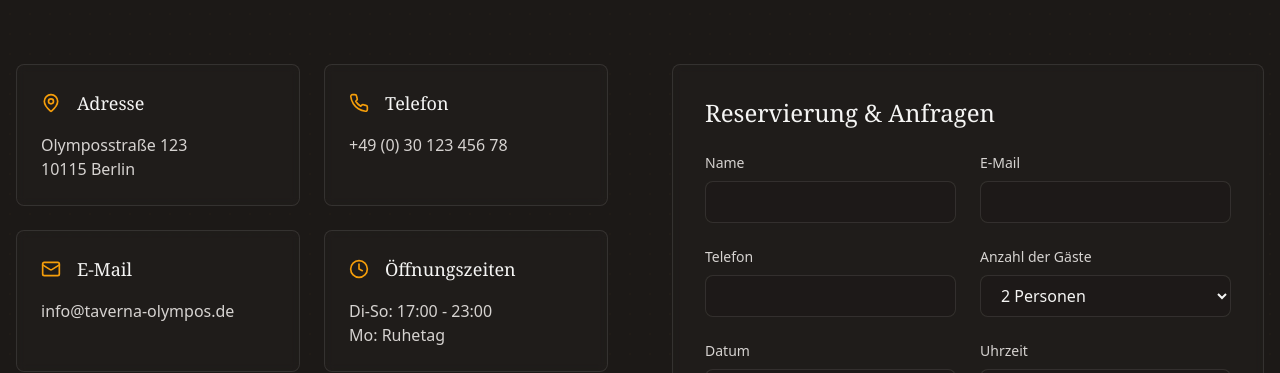
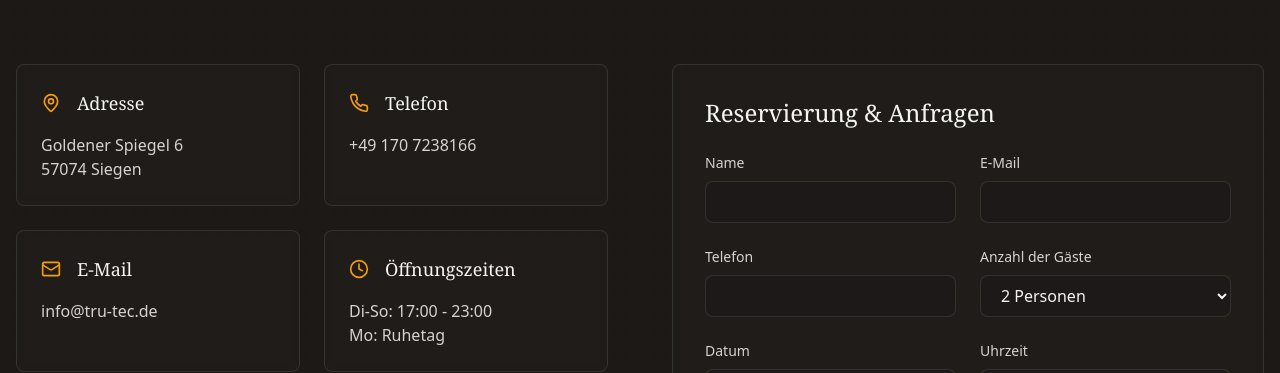
Before and after one commit to FaxFox11/Greek, a React (Create React App) app: page / in a window 1280 px wide. Shown: the part 3624-3997 px from the top of the page. Built offline with nearby package versions, Linux system fonts and the light colour scheme.

Commit message:
Update Contact.jsx

```diff
--- a/src/components/Contact.jsx
+++ b/src/components/Contact.jsx
@@ -58,17 +58,17 @@ const ContactForm = () => {
                 {
                   icon: MapPin,
                   title: "Adresse",
-                  content: "Olymposstraße 123\n10115 Berlin",
+                  content: "Goldener Spiegel 6\n57074 Siegen",
                 },
                 {
                   icon: Phone,
                   title: "Telefon",
-                  content: "+49 (0) 30 123 456 78",
+                  content: "+49 170 7238166",
                 },
                 {
                   icon: Mail,
                   title: "E-Mail",
-                  content: "info@taverna-olympos.de",
+                  content: "info@tru-tec.de",
                 },
                 {
                   icon: Clock,
```
